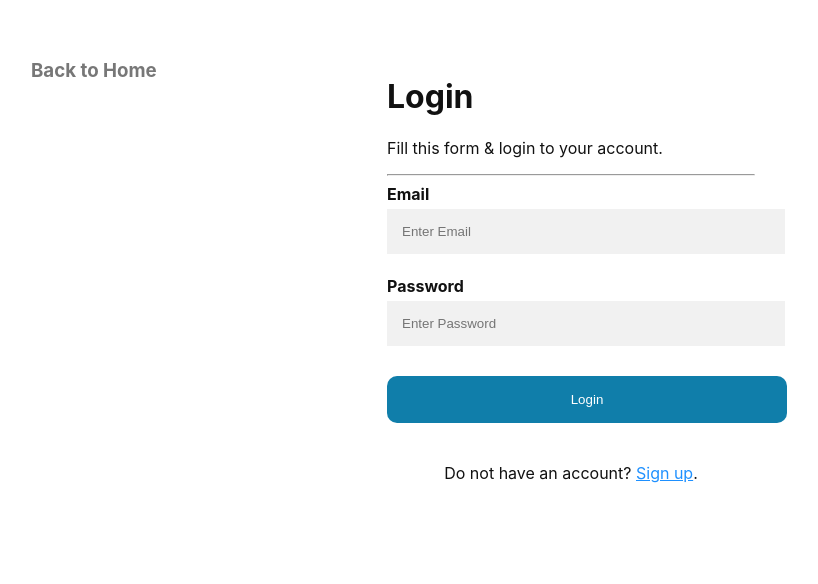
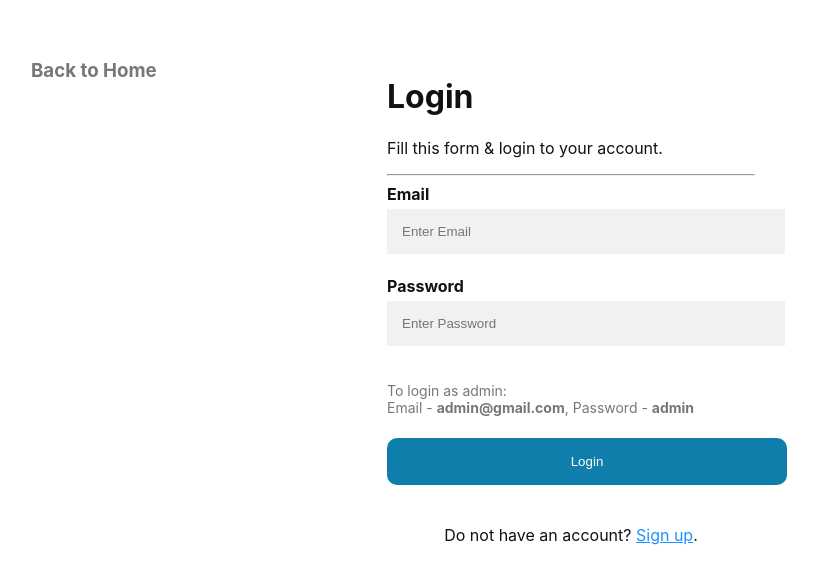
Before and after one commit to R-Lashan/BookApp, a React (Create React App) app in the folder BookApp/BookApp.SPA/: page /login in a window 1280 px wide. Shown: the top 584 px of the page, without its empty margins (69-887 px from the left). Built offline with nearby package versions, Linux system fonts and the light colour scheme.

Commit message:
add indicator to login as admin with credentials

```diff
--- a/BookApp/BookApp.SPA/src/components/Login.js
+++ b/BookApp/BookApp.SPA/src/components/Login.js
@@ -75,6 +75,8 @@ const Login = () => {
           <label for="password"><b>Password</b></label>
           <input type="password" placeholder="Enter Password" name="password" id="psw" onChange={(e)=>handleChange(e)} required />
 
+          <p className="note">To login as admin: <br /> Email - <strong>admin@gmail.com</strong>,  Password - <strong>admin</strong></p>
+
           <button type="submit" class="loginbtn" onClick={(e) => handleSubmit(e)}>Login</button>
 
           <div class="container signup">
--- a/BookApp/BookApp.SPA/src/components/styles/Login.css
+++ b/BookApp/BookApp.SPA/src/components/styles/Login.css
@@ -57,3 +57,8 @@
   .back-btn:hover{
     color: #222;
   }
+
+  .note{
+    color: #777;
+    font-size: 14px;
+  }
```
